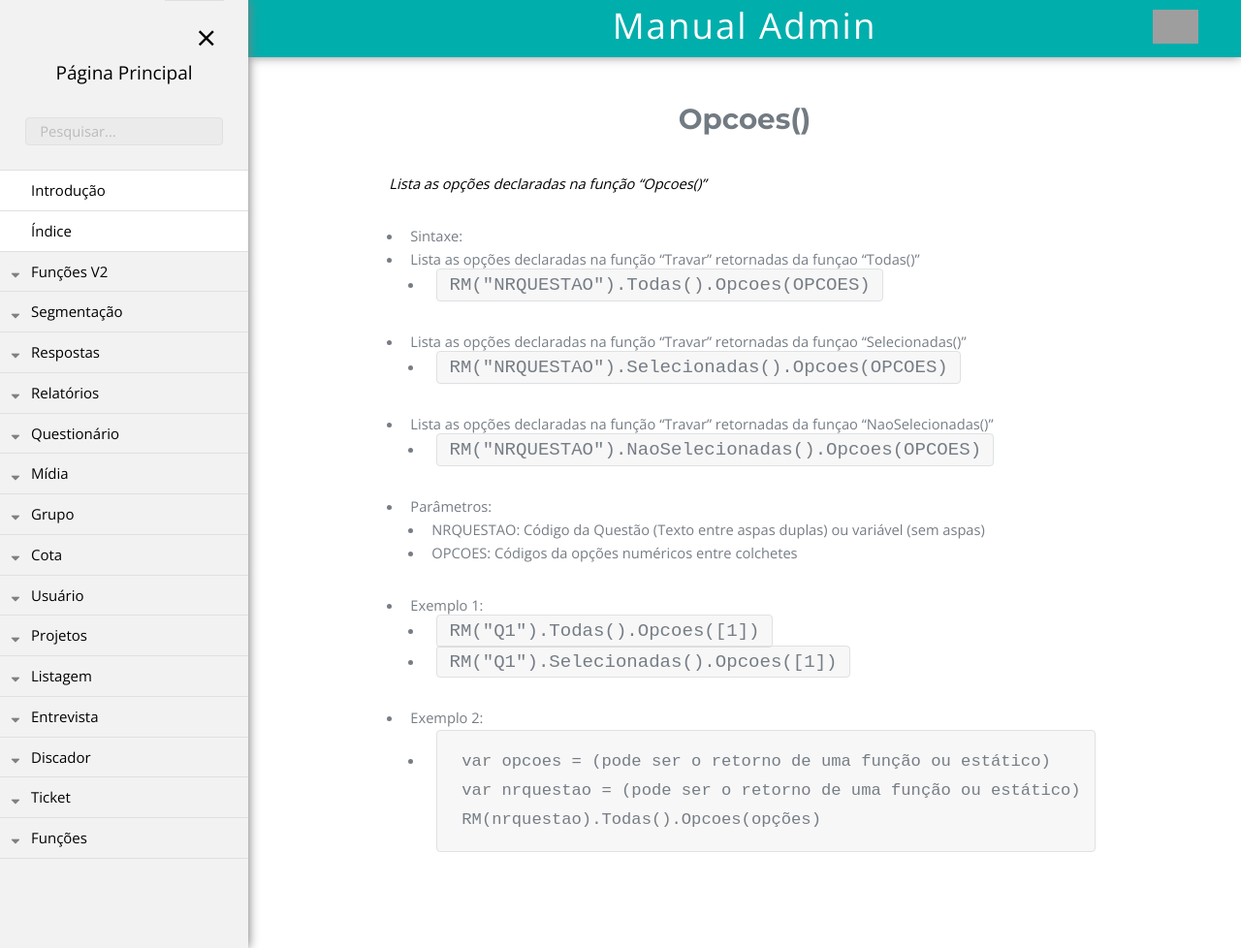
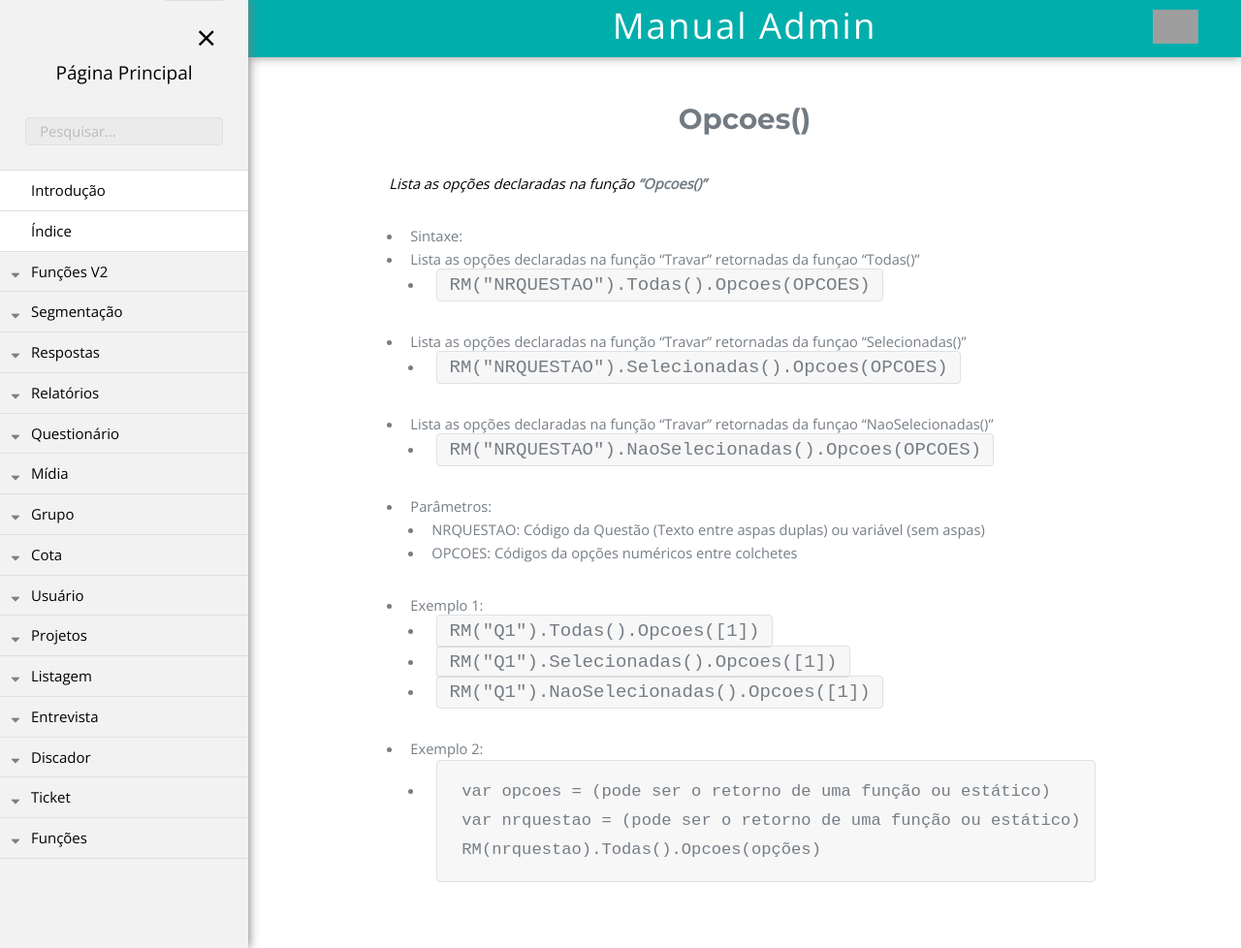
Before and after one commit to rogerio-figueiredo-hsr/hsrtechonline.github.io, a Jekyll site: the page built from _posts/2019-04-01-listar-opcoes.md, in a window 1280 px wide and 978 px high. Shown: the whole window at 97% size. Built offline with Jekyll 4.4.1, drawn with Linux system fonts in a browser that asks for light colours; grey boxes are pictures that could not be loaded.

Commit message:
Update 2019-04-01-listar-opcoes.md

```diff
--- a/_posts/2019-04-01-listar-opcoes.md
+++ b/_posts/2019-04-01-listar-opcoes.md
@@ -7,7 +7,7 @@ pasta: "funcoesv2"
 ---
 
 # Opcoes()
-*Lista as opções declaradas na função "Opcoes()"*
+*Lista as opções declaradas na função **"Opcoes()"***
 
 - Sintaxe:
 - Lista as opções declaradas na função "Travar" retornadas da funçao "Todas()"
@@ -23,6 +23,7 @@ pasta: "funcoesv2"
 - Exemplo 1:
   - `RM("Q1").Todas().Opcoes([1])`
   - `RM("Q1").Selecionadas().Opcoes([1])`
+  - `RM("Q1").NaoSelecionadas().Opcoes([1])`
 - Exemplo 2:
     - <pre>
       <code>var opcoes = (pode ser o retorno de uma função ou estático)
```
